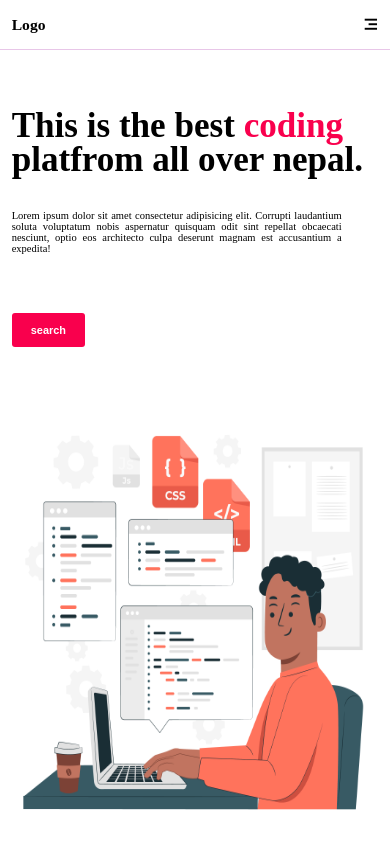
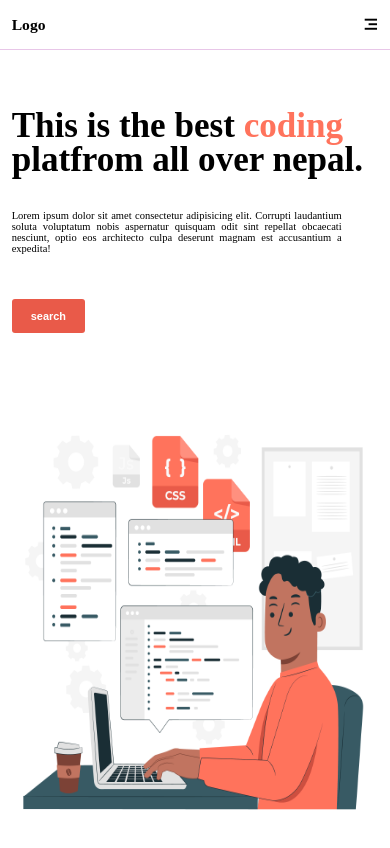
Before and after one commit to susan29acharya/responsive_website, a plain HTML site: page index.html in a window 390 px wide. Drawn offline with nearby package versions, Linux system fonts and the light colour scheme.

Commit message:
few changes done in button

```diff
--- a/style.css
+++ b/style.css
@@ -51,7 +51,7 @@ html,body{
     font-weight: 600;
 }
 .left h1 span{
-    color: #f9004d;
+    color: #FF735C;
 }
 .left p{
     width: 90%;
@@ -64,7 +64,7 @@ html,body{
 .left button{
     height: 3vw;
     width: 20%;
-    background-color: #f9004d;
+    background-color: #E95A49;
     border: none;
     color: white;
     font-weight: 600;
@@ -85,7 +85,7 @@ html,body{
 
 
 
-@media (max-width:700px) {
+@media (max-width:600px) {
     .nav{
         height: 50px;
         width: 100%;
@@ -127,10 +127,10 @@ html,body{
     }
     .left p{
         font-size: 2.7vw;
-        padding-bottom: 7vh;
     }
     .left button{
         height: 4vh;
+        margin-top: 3vh;
         font-size: 2.8vw;
         border-radius: 3px;
         font-weight: 600;
```
